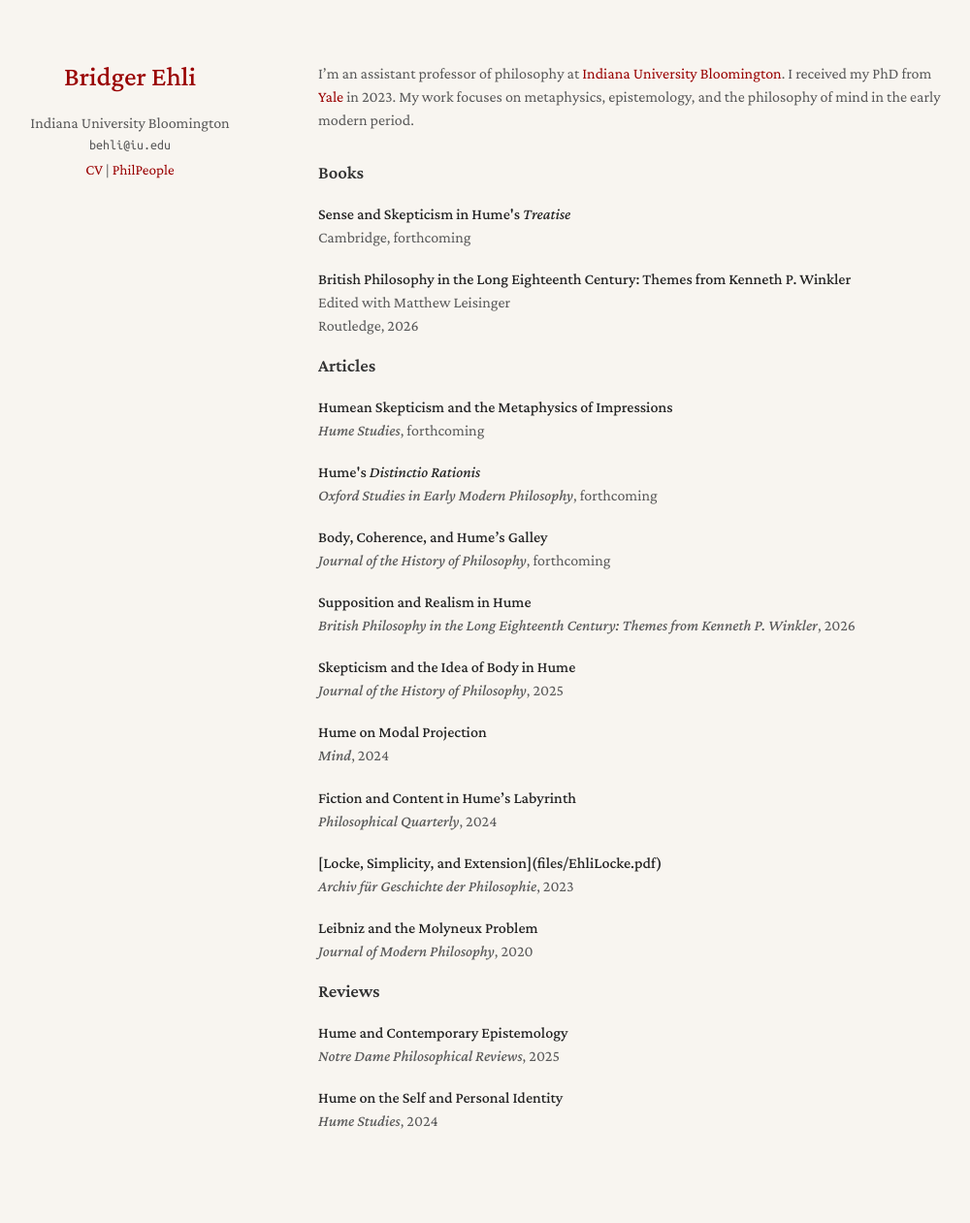
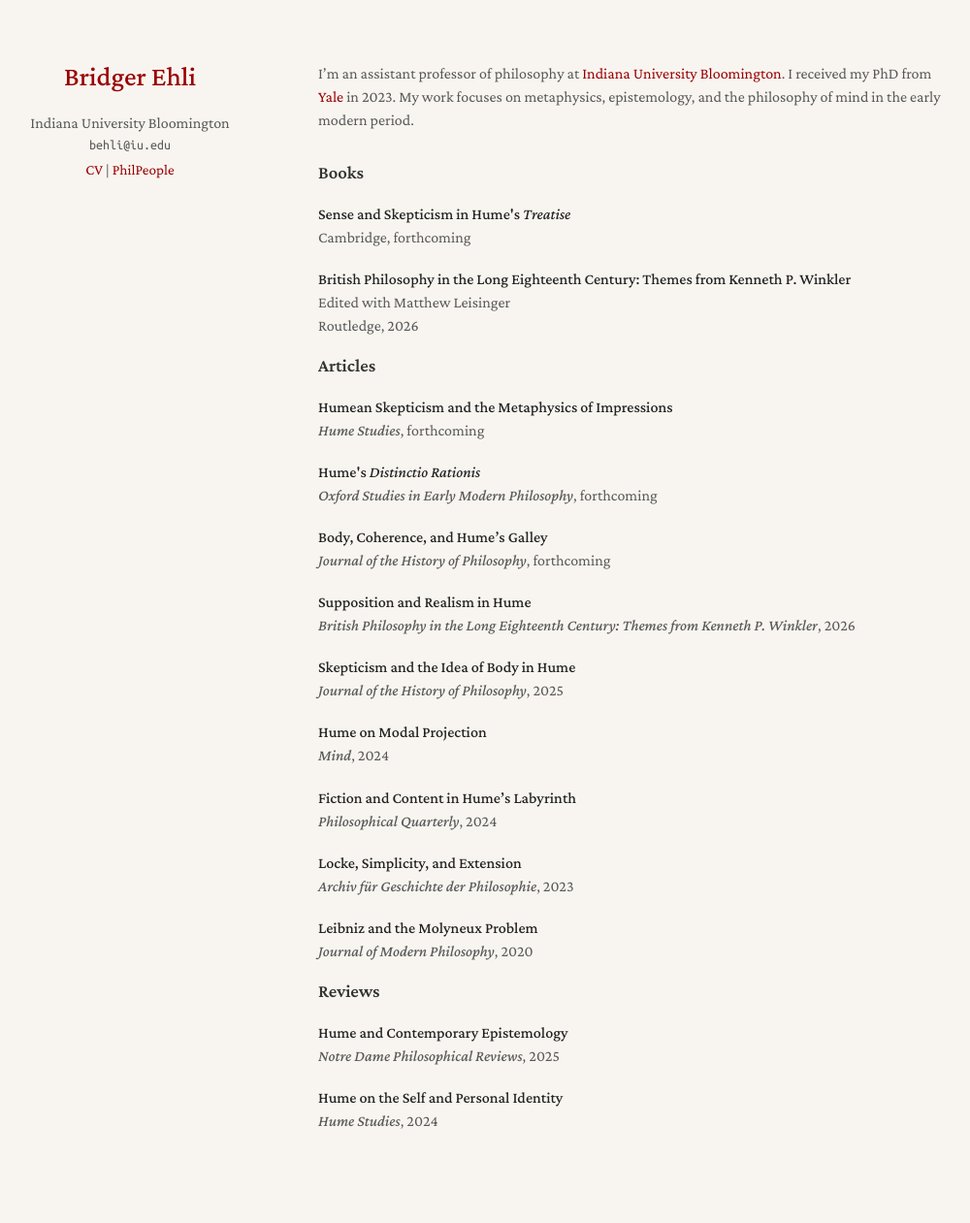
Before and after one commit to bridgerehli/bridgerehli.github.io, a Jekyll site: the page built from index.md, in a window 1280 px wide. Shown: the whole page at 97% size, without its empty margins (142-1142 px from the left). Built offline with Jekyll 4.4.1, drawn with Linux system fonts in a browser that asks for light colours; a style sheet for code colours, icons or effects is not loaded; part of the change alters nothing that is shown.

Commit message:
Update publications.yml

```diff
--- a/_data/publications.yml
+++ b/_data/publications.yml
@@ -56,11 +56,12 @@ main:
     year: "2024"
     type: "article"
 
-  - title: "[Locke, Simplicity, and Extension](files/EhliLocke.pdf)"
+  - title: "Locke, Simplicity, and Extension"
     authors: ""
     conference: "Archiv für Geschichte der Philosophie"
     year: "2023"
     type: "article"
+    pdf: "files/EhliLocke.pdf"
 
   - title: "Leibniz and the Molyneux Problem"
     authors: ""
```
